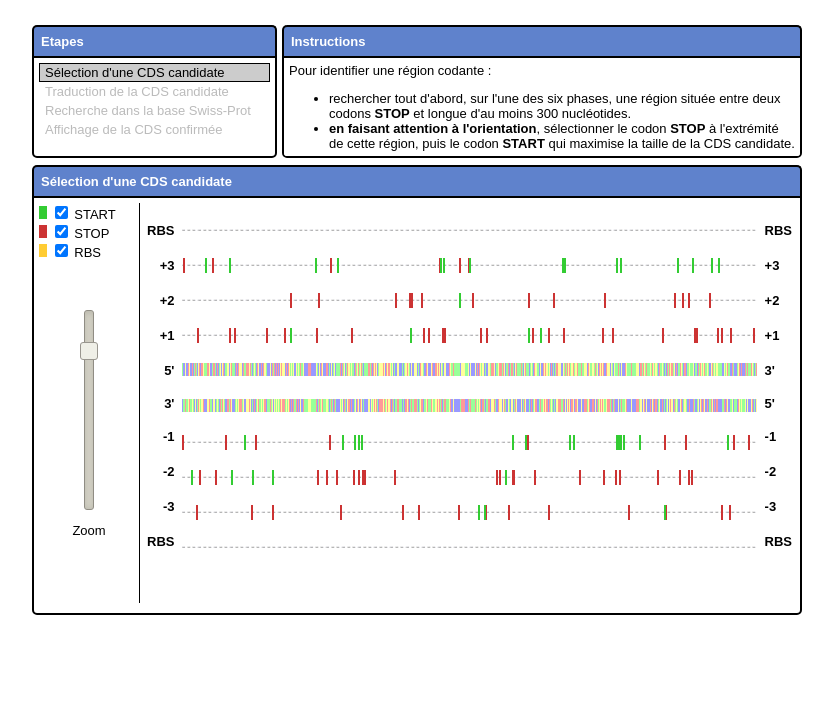
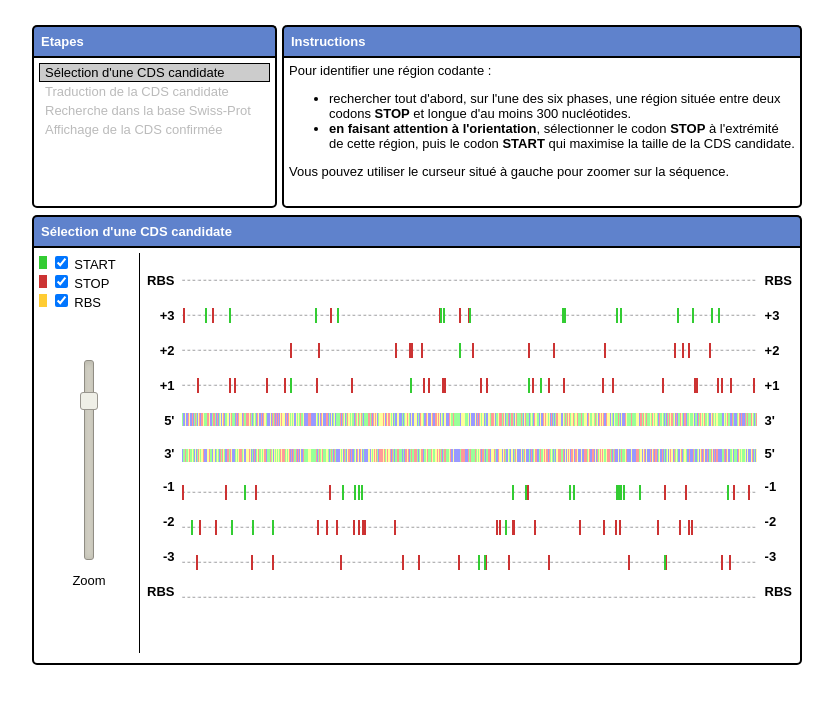
Before and after one commit to matchre/regions-codantes, a website: page index.html in a window 1280 px wide. Shown: the whole page, without its empty margins (223-1056 px from the left). Drawn offline with Linux system fonts and the light colour scheme.

Commit message:
Increase height of instructions box

```diff
--- a/meta.json
+++ b/meta.json
@@ -1,7 +1,7 @@
 {
     "name": "Recherche de régions codantes",
     "width": "850px",
-    "height": "650px",
+    "height": "700px",
     "link": "http://interstices.info/regions-codantes",
     "comment": "Démonstration des mécanismes algorithmiques de recherche de régions codantes",
     "links": [
--- a/rcod.css
+++ b/rcod.css
@@ -12,7 +12,7 @@
 #rcod {
     /* boite */
     width: 780px;
-    height: 600px;
+    height: 650px;
     margin: auto;
     /* Contenu */
     background-color: #FFF;
@@ -35,7 +35,7 @@
     width: 245px;
 }
 #rcod-etapes .rcod-contenu {
-    height: 88px;
+    height: 138px;
 }
 
 /* div des messages */
@@ -46,7 +46,7 @@
     width: 520px;
 }
 #rcod-messages .rcod-contenu {
-    height: 88px;
+    height: 138px;
 }
 
 /* div des messages */
```
